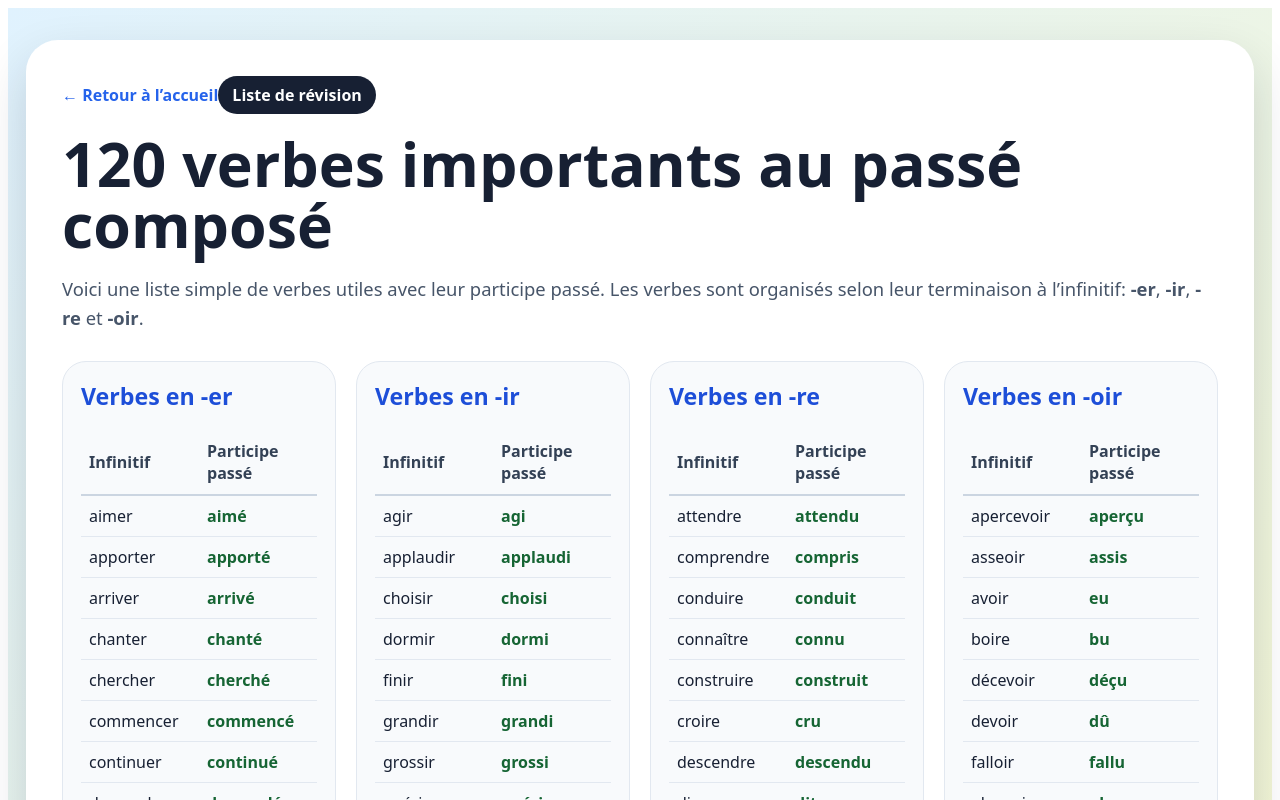
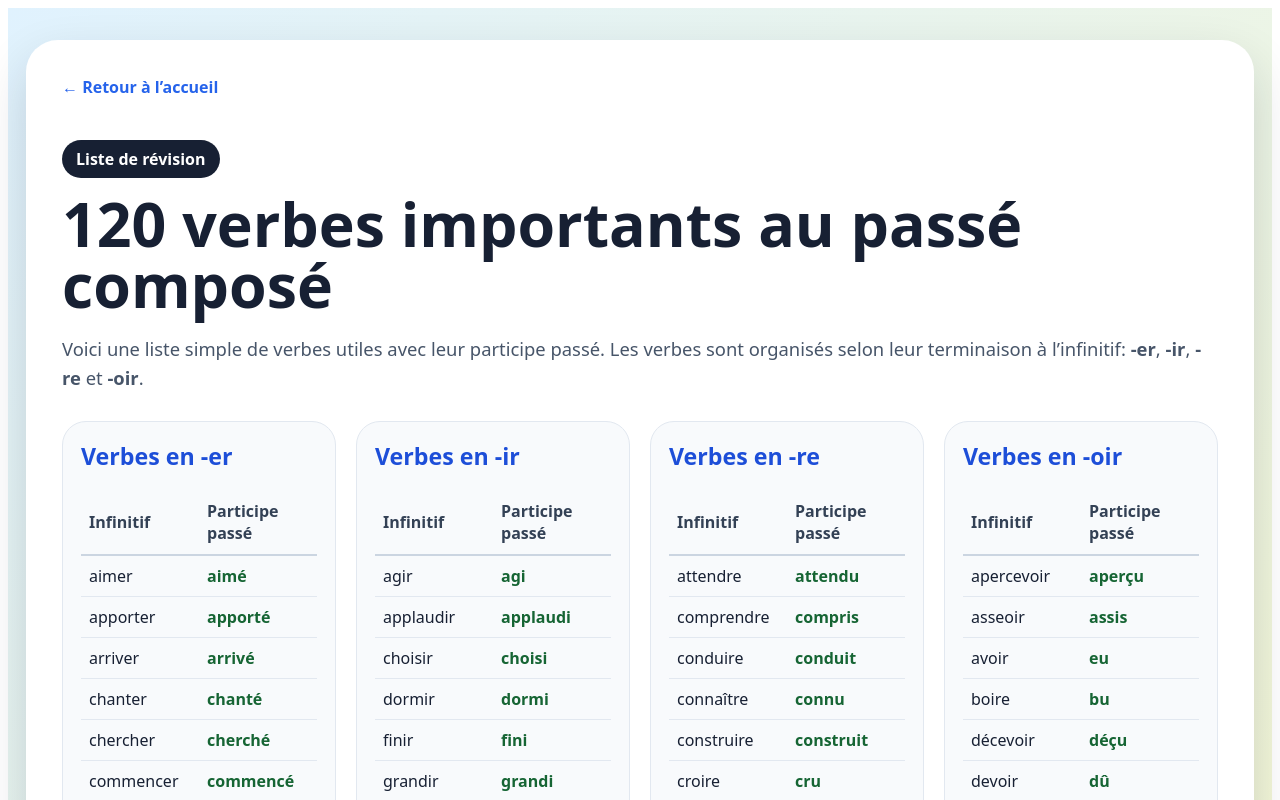
Before and after one commit to ossthun/machinepc, a Next.js app: page /list in a window 1280 px wide. Shown: the top 800 px of the page. Built offline with nearby package versions, Linux system fonts and the light colour scheme.

Commit message:
Change back button display to block and update margin

```diff
--- a/pages/list.js
+++ b/pages/list.js
@@ -221,8 +221,8 @@ const styles = {
   },
 
   back: {
-    display: "inline-block",
-    marginBottom: "28px",
+    display: "block",
+    marginBottom: "42px",
     color: "#2563eb",
     fontWeight: 900,
     textDecoration: "none",
```
